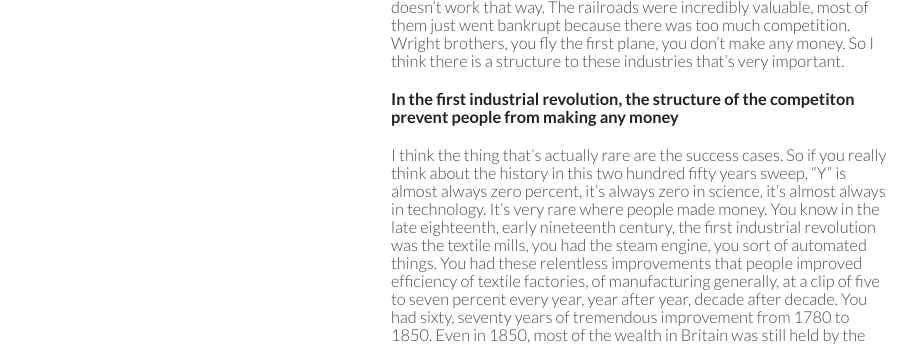
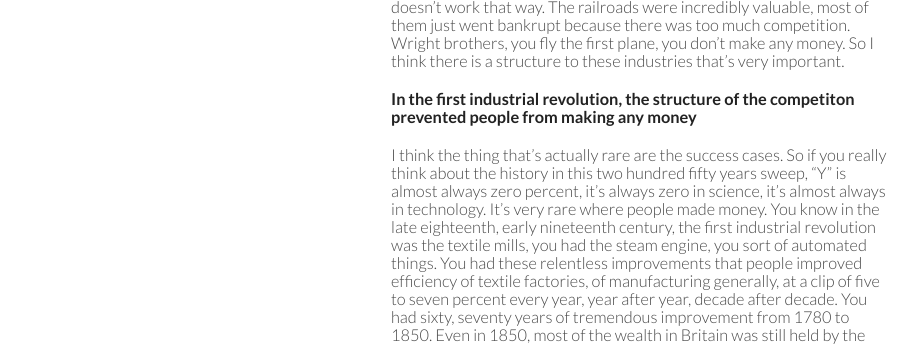
Before and after one commit to bnjs/bnjs.github.io, a Jekyll site: the page built from notes/cs183b-lecture-5-peter-thiel-business-strategy-and-monopoly-theory.md, in a window 1280 px wide and 900 px high, scrolled down 10029 px. Shown: the part 171-516 px from the top of the window, without its empty margins (179-1100 px from the left). Built offline with Jekyll 4.4.1, drawn with Linux system fonts in a browser that asks for light colours; nearby versions of some CDN libraries; comment, search, counter and statistics services are not loaded.

Commit message:
Fix tense: prevented

```diff
--- a/notes/cs183b-lecture-5-peter-thiel-business-strategy-and-monopoly-theory.md
+++ b/notes/cs183b-lecture-5-peter-thiel-business-strategy-and-monopoly-theory.md
@@ -196,7 +196,7 @@ Source: [Lecture 5: Business Strategy and Monopoly Theory](http://tech.genius.co
 
 ### Certainly there are entire sectors where people didn't capture anything. You're the smartest physicist of the twentieth century, you come up with special relativity, you come up with general relativity, you don't get to be a billionaire, you don't even get to be a millionaire. It just somehow doesn't work that way. The railroads were incredibly valuable, most of them just went bankrupt because there was too much competition. Wright brothers, you fly the first plane, you don't make any money. So I think there is a structure to these industries that's very important.
 
-### **In the first industrial revolution, the structure of the competiton prevent people from making any money**
+### **In the first industrial revolution, the structure of the competiton prevented people from making any money**
 
 ### I think the thing that's actually rare are the success cases. So if you really think about the history in this two hundred fifty years sweep, "Y" is almost always zero percent, it's always zero in science, it's almost always in technology. It's very rare where people made money. You know in the late eighteenth, early nineteenth century, the first industrial revolution was the textile mills, you had the steam engine, you sort of automated things. You had these relentless improvements that people improved efficiency of textile factories, of manufacturing generally, at a clip of five to seven percent every year, year after year, decade after decade. You had sixty, seventy years of tremendous improvement from 1780 to 1850. Even in 1850, most of the wealth in Britain was still held by the landed aristocracy and the workers didn't make that much, the capitalists didn't make that much either, it was all competed away. There were hundreds of people running textile factories, it was an industry where the structure of the competition prevented people from making any money.
 
```
